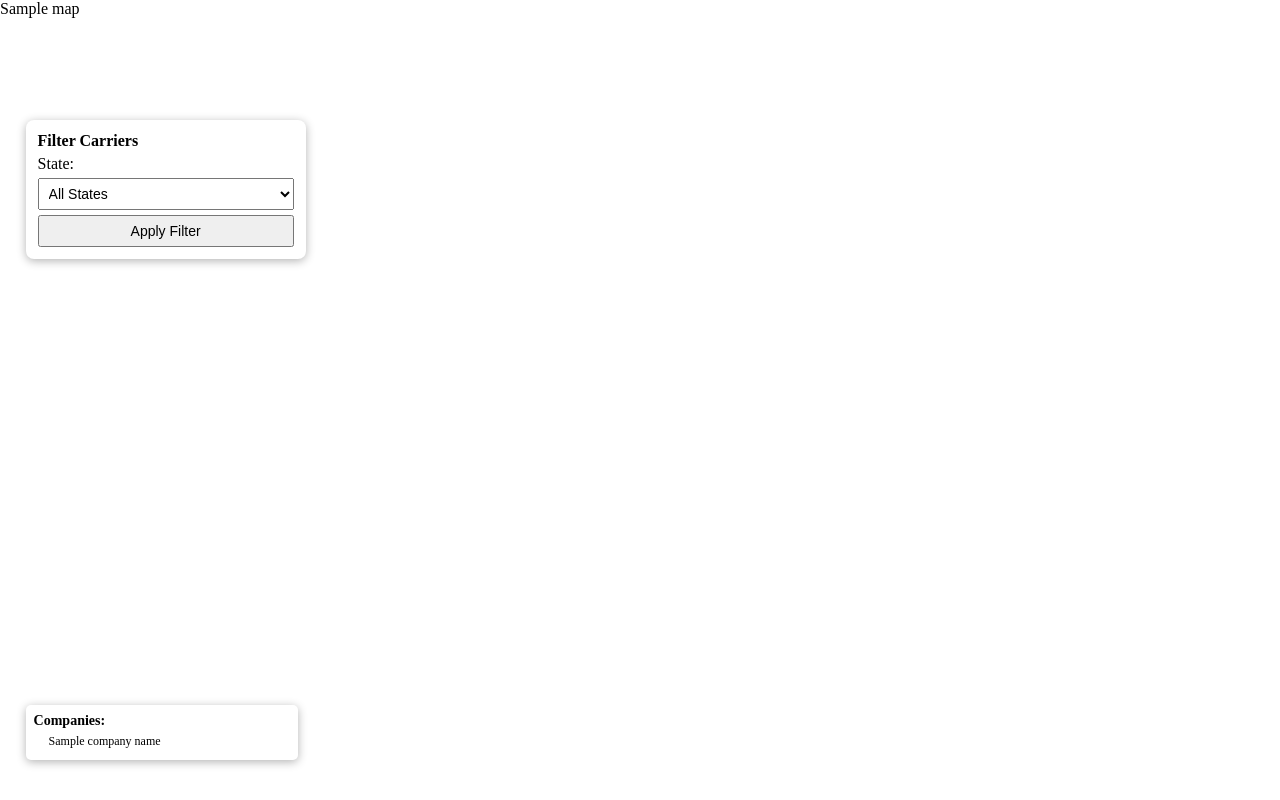
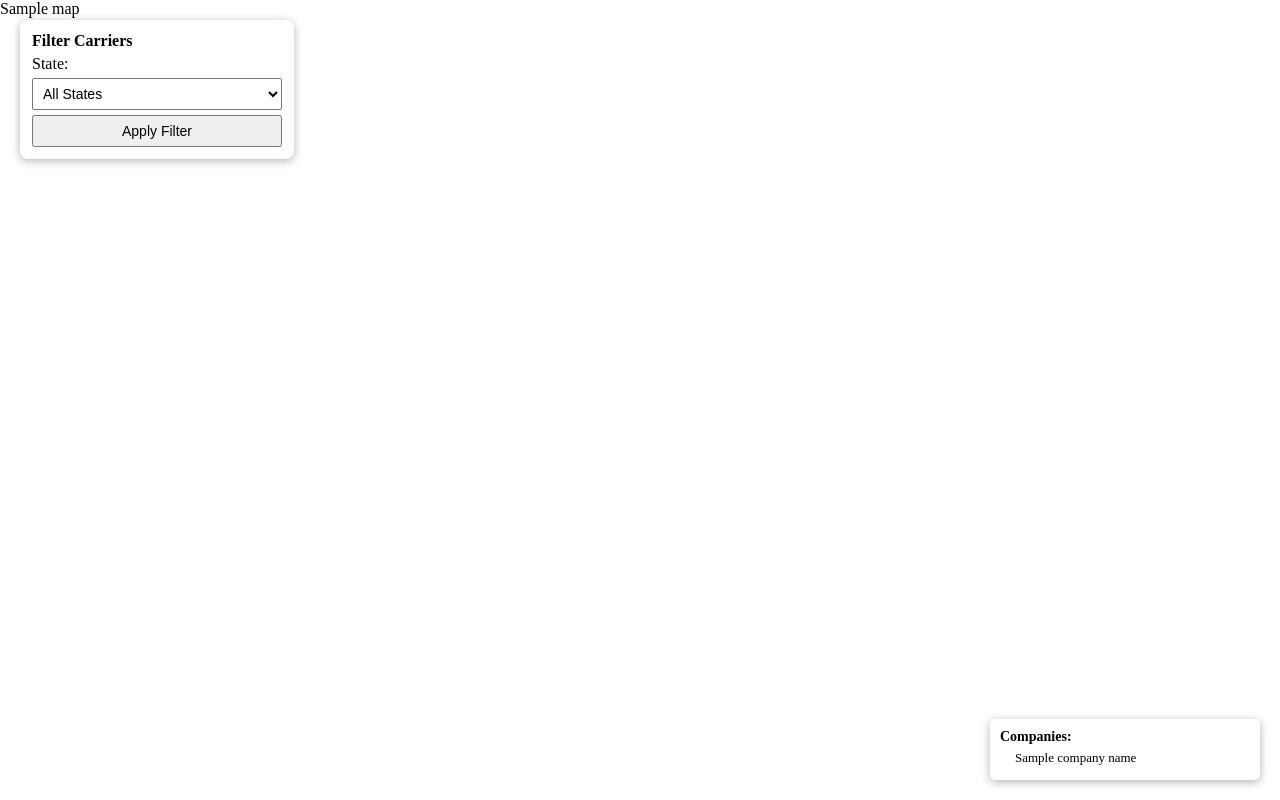
Before and after one commit to DNFR12/Bulk_carrier_lookup, a Flask app: template templates/index.html in a window 1280 px wide. Run offline with Flask 3, Linux system fonts and the light colour scheme; the template is opened without the code that fills it: most values are stand-ins (such as "Sample title", 1, 10 or a date in 2020).

Commit message:
Update index.html

```diff
--- a/templates/index.html
+++ b/templates/index.html
@@ -11,41 +11,40 @@
             width: 100%; height: 100%;
             z-index: 1;
         }
+
+        /* Filter Box: Top Left Corner */
         #sidePanel {
             position: absolute;
-            top: 15%;
-            left: 2%;
+            top: 20px;
+            left: 20px;
             background: white;
             padding: 12px;
             border-radius: 8px;
-            width: 20%;
-            min-width: 200px;
-            max-width: 300px;
+            width: 250px;
             box-shadow: 0 2px 10px rgba(0,0,0,0.3);
             z-index: 999;
         }
         #sidePanel h2 { margin: 0 0 5px; font-size: 16px; }
         select, button { width: 100%; margin-top: 5px; padding: 6px; font-size: 14px; }
 
+        /* Company List: Bottom Right Corner */
         #companyList {
             position: absolute;
-            bottom: 5%;
-            left: 2%;
-            width: 20%;
-            min-width: 200px;
-            max-width: 300px;
+            bottom: 20px;
+            right: 20px;
+            width: 250px;
             background: white;
             border-radius: 5px;
             box-shadow: 0 2px 10px rgba(0,0,0,0.3);
-            padding: 8px;
+            padding: 10px;
             z-index: 999;
-            font-size: 12px;
-            max-height: 25%;
+            font-size: 13px;
+            max-height: 250px;
             overflow-y: auto;
         }
         #companyList h3 { margin: 0 0 5px; font-size: 14px; }
         #companyList ul { padding-left: 15px; margin: 0; list-style-type: none; }
-        #companyList li { margin-bottom: 3px; }
+        #companyList li { margin-bottom: 4px; }
     </style>
 </head>
 <body>
```
